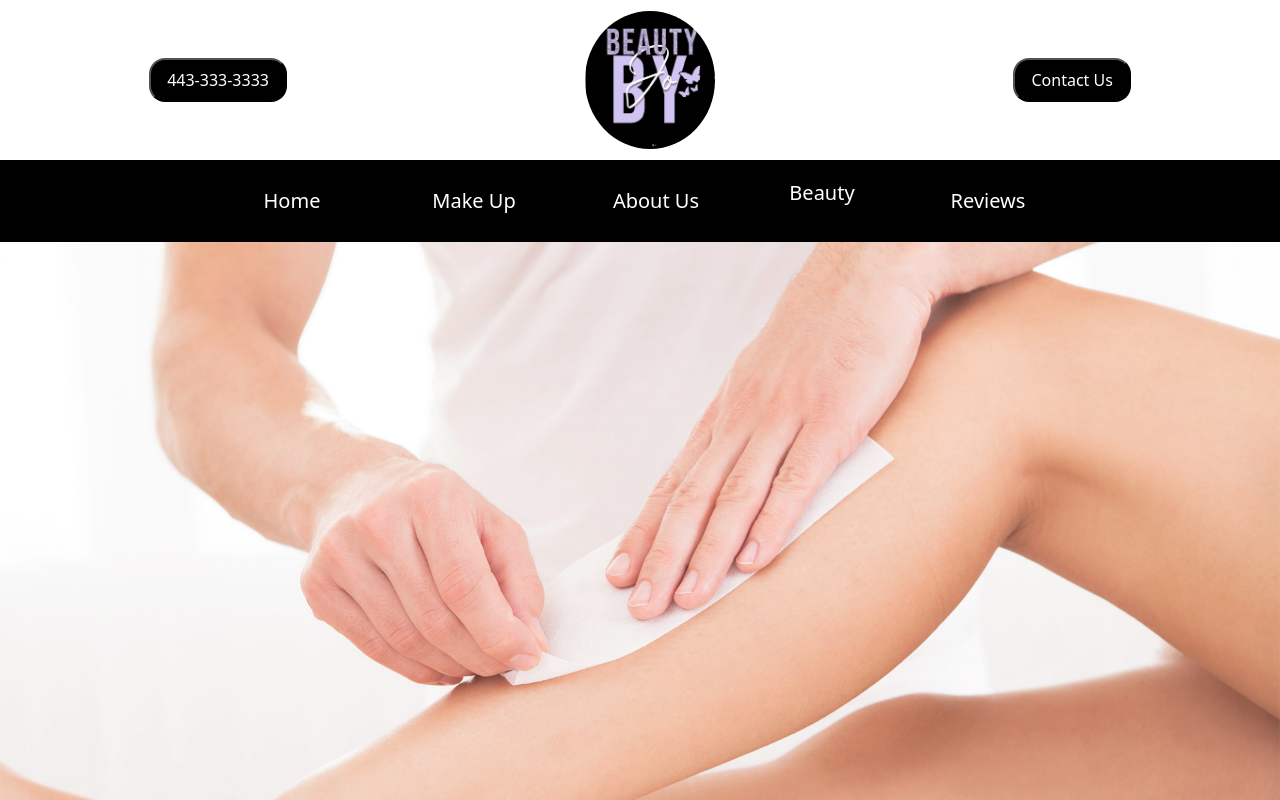
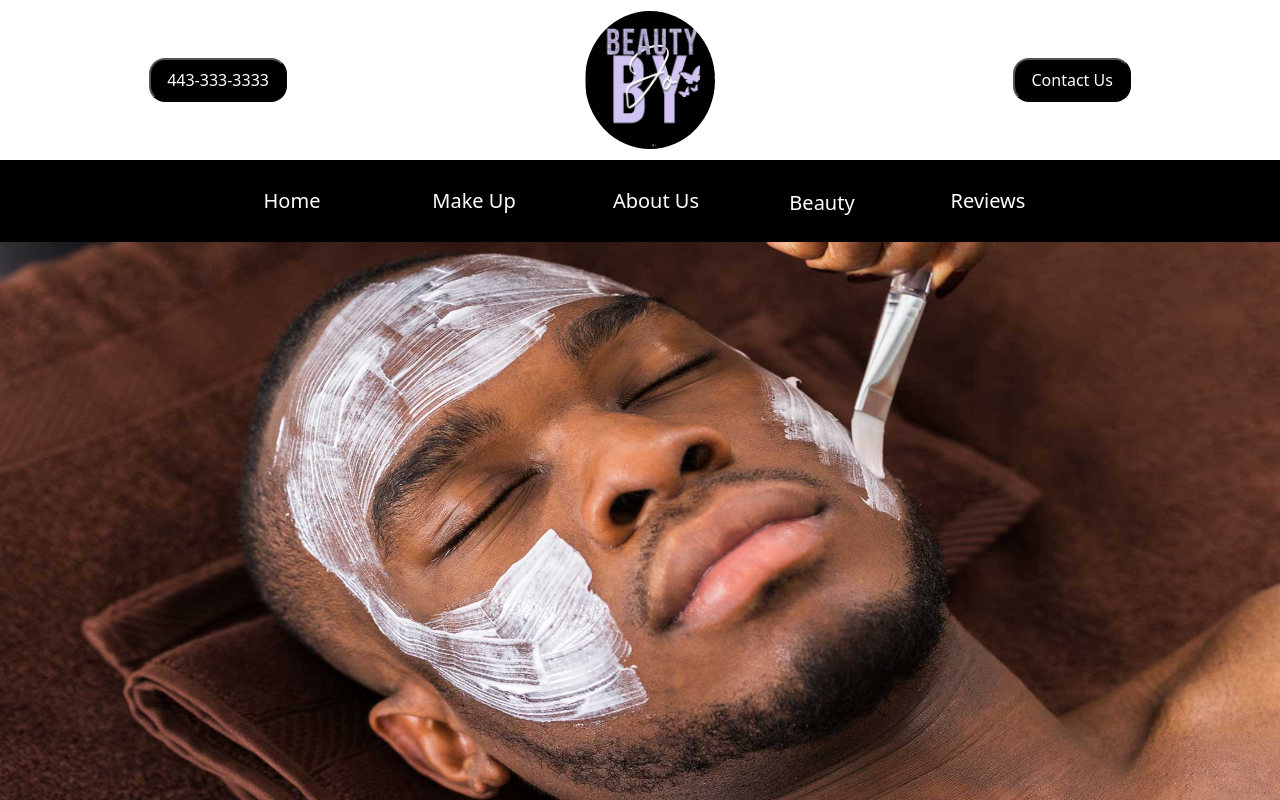
Before and after one commit to ChrisDietrich405/beauty-by-jo, a React (Create React App) app: page / in a window 1280 px wide. Shown: the top 800 px of the page. Built offline with nearby package versions, Linux system fonts and the light colour scheme.

Commit message:
adding slideshow

```diff
--- a/public/index.html
+++ b/public/index.html
@@ -9,6 +9,9 @@
       name="description"
       content="Web site created using create-react-app"
     />
+    <link rel="preconnect" href="https://fonts.googleapis.com">
+    <link rel="preconnect" href="https://fonts.gstatic.com" crossorigin>
+    <link href="https://fonts.googleapis.com/css2?family=Montserrat&display=swap" rel="stylesheet">
     <link rel="apple-touch-icon" href="%PUBLIC_URL%/logo192.png" />
     <!--
       manifest.json provides metadata used when your web app is installed on a
--- a/src/components/NavBar.js
+++ b/src/components/NavBar.js
@@ -24,11 +24,14 @@ export default function Navbar() {
                             <span className="noselect">About Us</span></div></Link>
                         </li>
                         <li className="nav-item dropdown">
-                            <Link to="/beauty" className="nav-link dropdown-hover btn" href="#" id="navbarDropdown" role="button" data-toggle="dropdown" aria-expanded="false"> Beauty</Link>
+                            <Link to="/beauty" className="nav-link dropdown-hover btn beauty" href="#" id="navbarDropdown" role="button" data-toggle="dropdown" aria-expanded="false"> Beauty</Link>
                                 <ul className="dropdown-menu" aria-labelledby="navbarDropdown">
                                     <li>
                                     <Link to="/LawnCare" className="dropdown-item">Eyebrows and Eyelashes</Link>
                                     </li>
+                                    <li>
+									<hr className="dropdown-divider" />
+								    </li>
                                     <li>
                                     <Link to="/PowerWashing" className="dropdown-item">Skin Treatments</Link>
                                     </li>
--- /dev/null
+++ b/src/components/SlideShow.js
@@ -0,0 +1,30 @@
+import { useState, useEffect } from "react"
+
+import Pic1 from "../assets/images/home1.jpg"
+import Pic2 from "../assets/images/home3.jpg"
+import Pic3 from "../assets/images/home6.jpg"
+
+import "../styles/components/slideshow.scss"
+
+export default function SlideShow() {
+
+    const [currentPicture, setCurrentPicture] = useState(0)
+
+    const pics = [Pic1, Pic2, Pic3]
+
+    useEffect(() => {
+        const slideshow = setInterval(() => {
+            if(currentPicture === pics.length - 1) {
+                setCurrentPicture(0)
+            } else {
+                setCurrentPicture(currentPicture + 1)
+            }
+        }, 3000 )
+        return () => clearInterval(slideshow)
+    }, [currentPicture, pics])
+
+    return (
+        <div className="slideshow-container"><img src={pics[currentPicture]} alt="" /></div>
+    )
+
+}
--- a/src/pages/Home.js
+++ b/src/pages/Home.js
@@ -2,13 +2,15 @@ import "../styles/pages/home.scss"
 import Waxing from "../assets/images/home1.jpg"
 import Eyebrow from "../assets/images/home2.jpg"
 import BeautySupplies from "../assets/images/home5.jpg"
+import SlideShow from "../components/SlideShow"
 
 export default function Home() {
     return (
         <div className="home-container">
-            <div className="waxing-container">
+            <SlideShow/>
+            {/* <div className="waxing-container">
                 <img className="waxing-img" src={Waxing}/>
-            </div>
+            </div> */}
             <div className="bar-separator">
                 <h4>Serving the Glen Burnie and Pasadena communities</h4>
             </div>
--- a/src/styles/components/navbar.scss
+++ b/src/styles/components/navbar.scss
@@ -20,7 +20,12 @@
 
     .dropdown:hover .dropdown-menu {
         display: block;
-        margin-top: 0px; // remove the gap so it doesn't close
+
+        margin-top: 0px;  // remove the gap so it doesn't close
+    }
+
+    .beauty {
+      margin-top: 10px;
     }
 
     .btn {
--- /dev/null
+++ b/src/styles/components/slideshow.scss
@@ -0,0 +1,16 @@
+.slideshow-container {
+    width: 100vw;
+    height: 75vh;
+}
+
+.slideshow-container img {
+    width: 100vw;
+    height: 75vh;
+}
+
+// @keyframes slideshow{
+
+//         0%,100% { opacity: 0; }
+//         50% { opacity: 1; }
+
+// }
--- a/src/styles/global.scss
+++ b/src/styles/global.scss
@@ -4,5 +4,6 @@
 @import '~bootstrap/scss/bootstrap';
 //EXPLANATION
 
+// font-family: 'Montserrat', sans-serif;
 $primary-color: black;
 $secondary-color: #d1c4f2;
--- a/src/styles/pages/home.scss
+++ b/src/styles/pages/home.scss
@@ -1,8 +1,11 @@
+@import "../global.scss";
+
 .home-container {
     width: 100vw;
 
     .waxing-img {
         width: 100%;
+        height: 85vh;
         opacity: 80%;                            // NOT WORKING    object-fit: cover;
     }
 
@@ -56,6 +59,7 @@
 
     .centered {
         position: absolute;
+        color: $primary-color;
         width: 70%;
         top: 50%;
         left: 50%;
```
Also changed, not shown: src/assets/images/home6.jpg (added).
